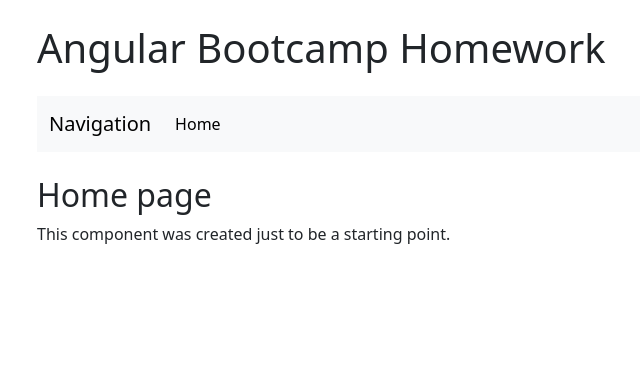
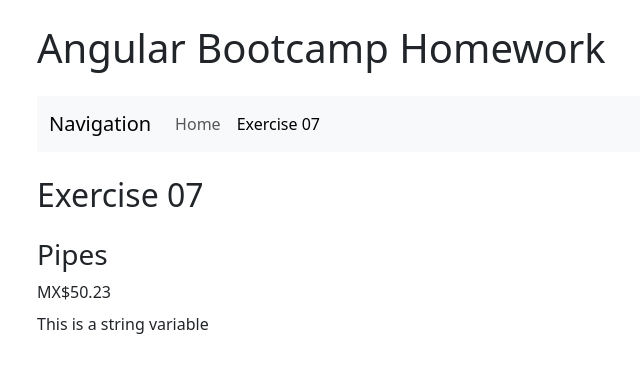
Before and after one commit to jorgeramos2068/angular-bootcamp-homework, an Angular app: page /exercise-07 in a window 1280 px wide. Before the commit this address led to /. Shown: the top 372 px of the page, without its empty margins (45-685 px from the left). Built offline with nearby package versions, Linux system fonts and the light colour scheme.

Commit message:
Add exercise for the use of pipes

```diff
--- /dev/null
+++ b/src/app/components/exercise-07/exercise-07.component.html
@@ -0,0 +1,13 @@
+<h2>Exercise 07</h2>
+
+<div class="row mb-4 mt-4">
+  <div class="col-12 mb-2">
+    <h3>Pipes</h3>
+    <div class="col-12 mb-2">
+      <span>{{ numericValue | currency : "MXN" }}</span>
+    </div>
+    <div class="col-12 mb-2">
+      <span>{{ stringValue | capitalize }}</span>
+    </div>
+  </div>
+</div>
--- /dev/null
+++ b/src/app/components/exercise-07/exercise-07.component.ts
@@ -0,0 +1,10 @@
+import { Component } from '@angular/core';
+
+@Component({
+  selector: 'app-exercise-07',
+  templateUrl: './exercise-07.component.html',
+})
+export class Exercise07Component {
+  protected numericValue: number = 50.23;
+  protected stringValue: string = 'tHIs iS A strIng vARiabLe';
+}
--- a/src/app/components/navbar/navbar.component.html
+++ b/src/app/components/navbar/navbar.component.html
@@ -24,6 +24,16 @@
             Home
           </a>
         </li>
+        <li class="nav-item">
+          <a
+            class="nav-link"
+            routerLink="/exercise-07"
+            routerLinkActive="active"
+            [routerLinkActiveOptions]="{ exact: true }"
+          >
+            Exercise 07
+          </a>
+        </li>
       </ul>
     </div>
   </div>
--- /dev/null
+++ b/src/app/pipes/capitalize.pipe.ts
@@ -0,0 +1,12 @@
+import { Pipe, PipeTransform } from '@angular/core';
+
+@Pipe({
+  name: 'capitalize',
+})
+export class CapitalizePipe implements PipeTransform {
+  transform(value: string): string {
+    return `${value.substring(0, 1).toUpperCase()}${value
+      .substring(1)
+      .toLowerCase()}`;
+  }
+}
```
Also changed, not shown: src/app/app-routing.module.ts (+7 -0 lines), src/app/app.module.ts (+9 -1 lines).
